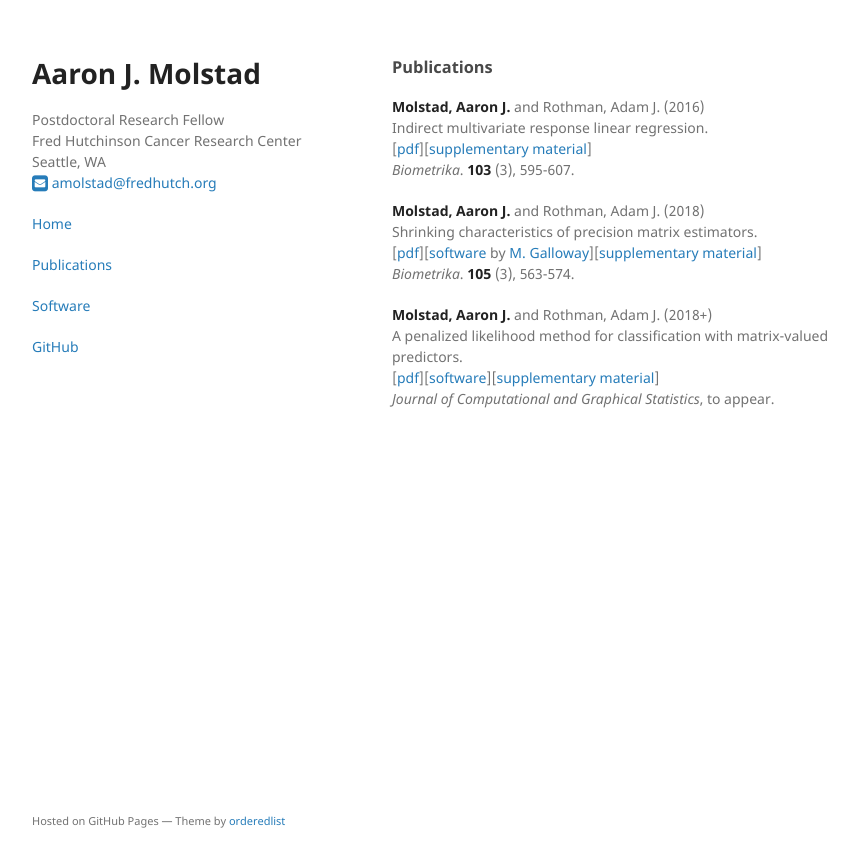
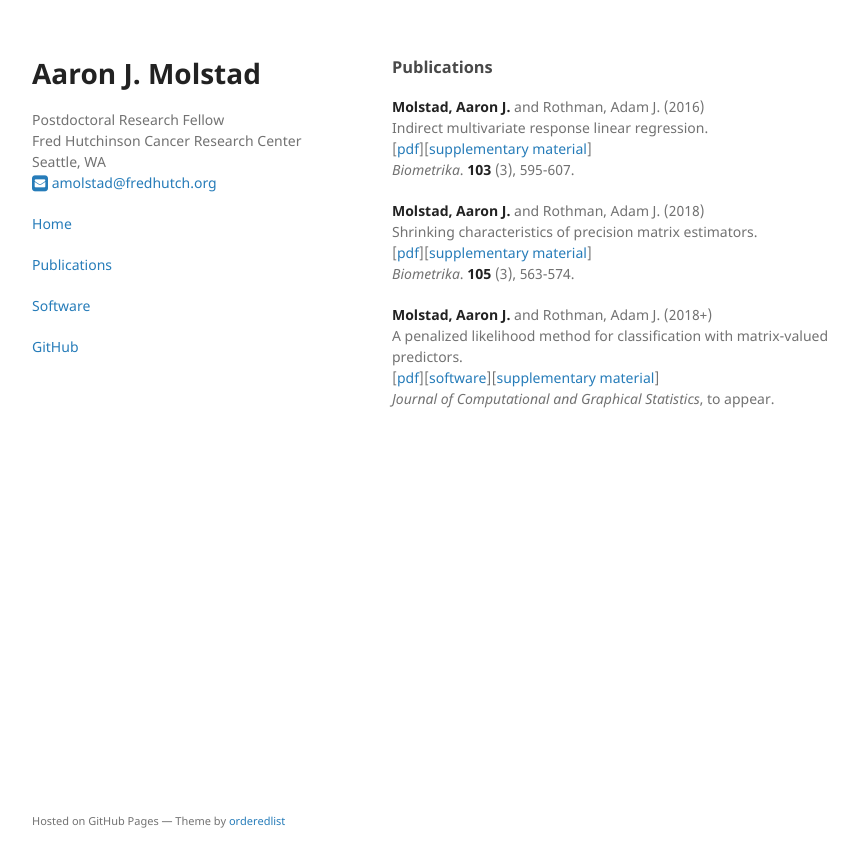
Before and after one commit to ajmolstad/ajmolstad.github.io, a Jekyll site: the page built from publications.md, in a window 1280 px wide. Shown: the top 867 px of the page, without its empty margins (178-1036 px from the left). Built offline with Jekyll 4.4.1, drawn with Linux system fonts in a browser that asks for light colours; our own code applies the rules of GitHub Pages for plain Markdown files.

Commit message:
Update publications.md

```diff
--- a/publications.md
+++ b/publications.md
@@ -10,7 +10,7 @@ Indirect multivariate response linear regression. <br>
 
 **Molstad, Aaron J.** and Rothman, Adam J. (2018) <br>
 Shrinking characteristics of precision matrix estimators. <br>
-[[pdf](https://academic.oup.com/biomet/article/105/3/563/4994725?guestAccessKey=34dcd085-e992-4398-a8f9-a56cb3ac9207)][[software](https://cran.r-project.org/web/packages/SCPME/index.html) by [M. Galloway](https://mgallow.github.io)][[supplementary material](https://academic.oup.com/biomet/article/105/3/563/4994725?guestAccessKey=34dcd085-e992-4398-a8f9-a56cb3ac9207#supplementary-data)]<br>
+[[pdf](https://academic.oup.com/biomet/article/105/3/563/4994725?guestAccessKey=34dcd085-e992-4398-a8f9-a56cb3ac9207)][[supplementary material](https://academic.oup.com/biomet/article/105/3/563/4994725?guestAccessKey=34dcd085-e992-4398-a8f9-a56cb3ac9207#supplementary-data)]<br>
 *Biometrika*. **105** (3), 563-574. <br>
 
 
```
